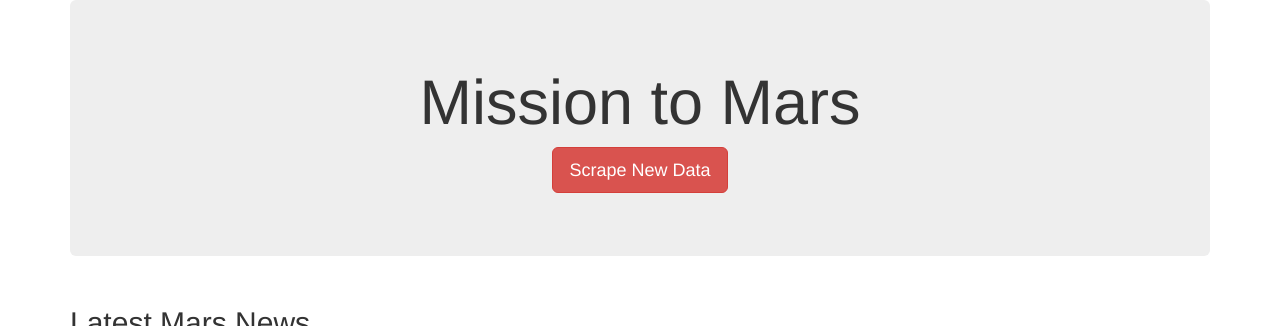
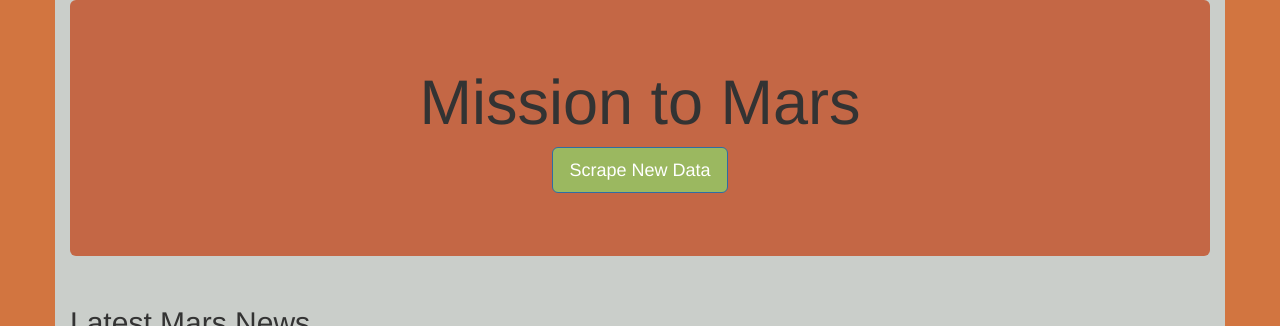
Before and after one commit to j-hendricks/Mission-to-Mars, a Flask app: page / in a window 1280 px wide. Shown: the top 326 px of the page. Run offline with Flask 2, Linux system fonts and the light colour scheme; data that the repository does not hold is empty; some libraries are stand-ins or nearby versions.

Commit message:
added background colors and second button

```diff
--- a/templates/index.html
+++ b/templates/index.html
@@ -10,13 +10,14 @@
       href="https://maxcdn.bootstrapcdn.com/bootstrap/3.3.7/css/bootstrap.min.css"
     />
   </head>
-  <body>
-    <div class="container">
+  <!-- added background colors to make webpage more aesthetically pleasing-->
+  <body style="background-color:rgb(210, 117, 64)" >
+    <div class="container" style="background-color:rgb(202, 206, 202)">
       <!-- Add Jumbotron to Header -->
-      <div class="jumbotron text-center">
+      <div class="jumbotron text-center" style="background-color:rgb(196, 103, 69)">
         <h1>Mission to Mars</h1>
         <!-- Add a button to activate scraping script -->
-        <p><a class="btn btn-danger btn-lg" href="/scrape" role="button">Scrape New Data</a></p>
+        <p><a class="btn btn-primary btn-lg" href="/scrape" role="button" style="background-color:rgba(132, 232, 113, 0.63)">Scrape New Data</a></p>
       </div>
 
       <!-- Add section for Mars News -->
@@ -70,18 +71,8 @@
         </div>
         {% endfor %}
       </div>
+      <!-- Added a link to NASA webpage about Mars -->
+      <a class="btn btn-danger btn-lg" href="https://solarsystem.nasa.gov/planets/mars/in-depth/" role ="button"> Click Here To Learn More About Mars </a>
     </div>
-    <h3> Sign Up Below For Our Monthly Newsletter! </h2>
-    <form class="form-inline">
-      <div class="form-group">
-        <label for="exampleInputName2">Name</label>
-        <input type="text" class="form-control" id="exampleInputName2" placeholder="Jane Doe">
-      </div>
-      <div class="form-group">
-        <label for="exampleInputEmail2">Email</label>
-        <input type="email" class="form-control" id="exampleInputEmail2" placeholder="jane.doe@example.com">
-      </div>
-      <button type="submit" class="btn btn-default">Sign Up</button>
-    </form>
   </body>
 </html>
```
